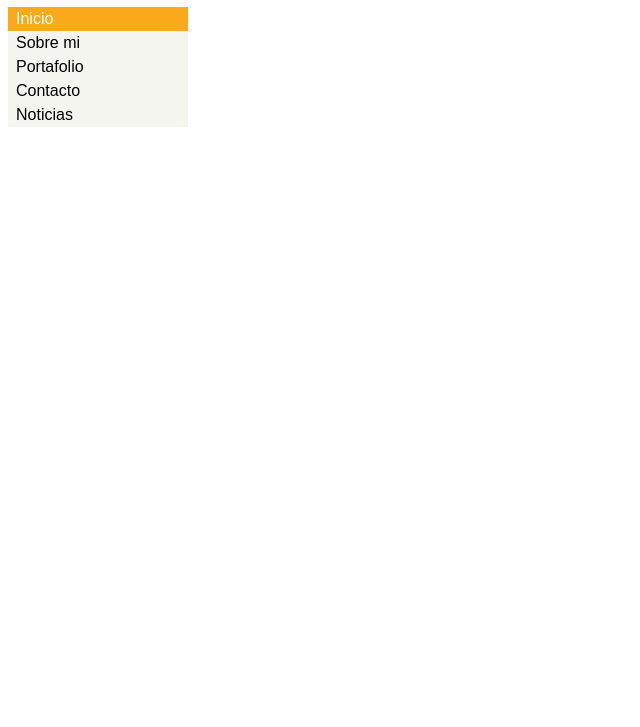
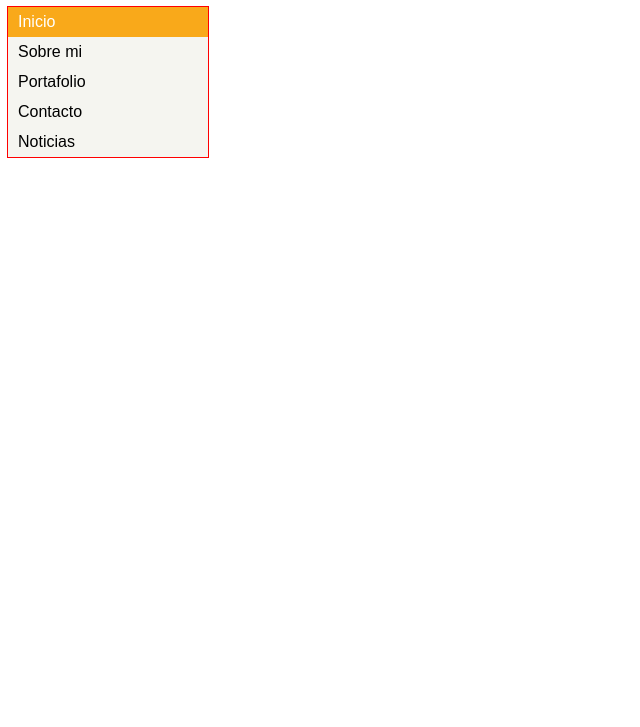
Before and after one commit to Gloper98/menu_vertical, a plain HTML site: page index.html in a window 1280 px wide. Shown: the part 73-800 px from the top of the page, without its empty margins (0-640 px from the left). Drawn offline with Linux system fonts and the light colour scheme.

Commit message:
Subiendo la version definitiva del menu vertical

```diff
--- a/css/main.css
+++ b/css/main.css
@@ -7,8 +7,8 @@ ul{
   list-style: none;
   margin: 0;
   padding: 0;
-  width: 180px;
-  line-height: 24px;
+
+  line-height: 30px;
 }
 
 li{
@@ -25,7 +25,7 @@ a{
   display: block;
   text-decoration: none;
   color:#000;
-  padding-left: 8px;
+  padding-left: 10px;
 }
 
 ul li:first-child {
@@ -39,3 +39,17 @@ ul li:first-child a{
 ul li:first-child a:hover{
   color: #000;
 }
+
+a:active{
+  background: #333;
+  color: #fff;
+}
+
+ul li:first-child a:active{
+  color: #fff;
+}
+
+nav{
+  outline: 1px solid red;
+  width: 200px;
+}
--- a/index.html
+++ b/index.html
@@ -8,6 +8,8 @@
   <body>
     <h1>Menu vertical</h1>
 
+    <nav>
+
     <ul>
       <li><a href="http://laboratoria.la/en"target="_blank">Inicio</a></li>
       <li><a href="#">Sobre mi</a></li>
@@ -15,6 +17,7 @@
       <li><a href="#">Contacto</a></li>
       <li><a href="#">Noticias</a></li>
     </ul>
+  </nav>
 
   </body>
 </html>
```
